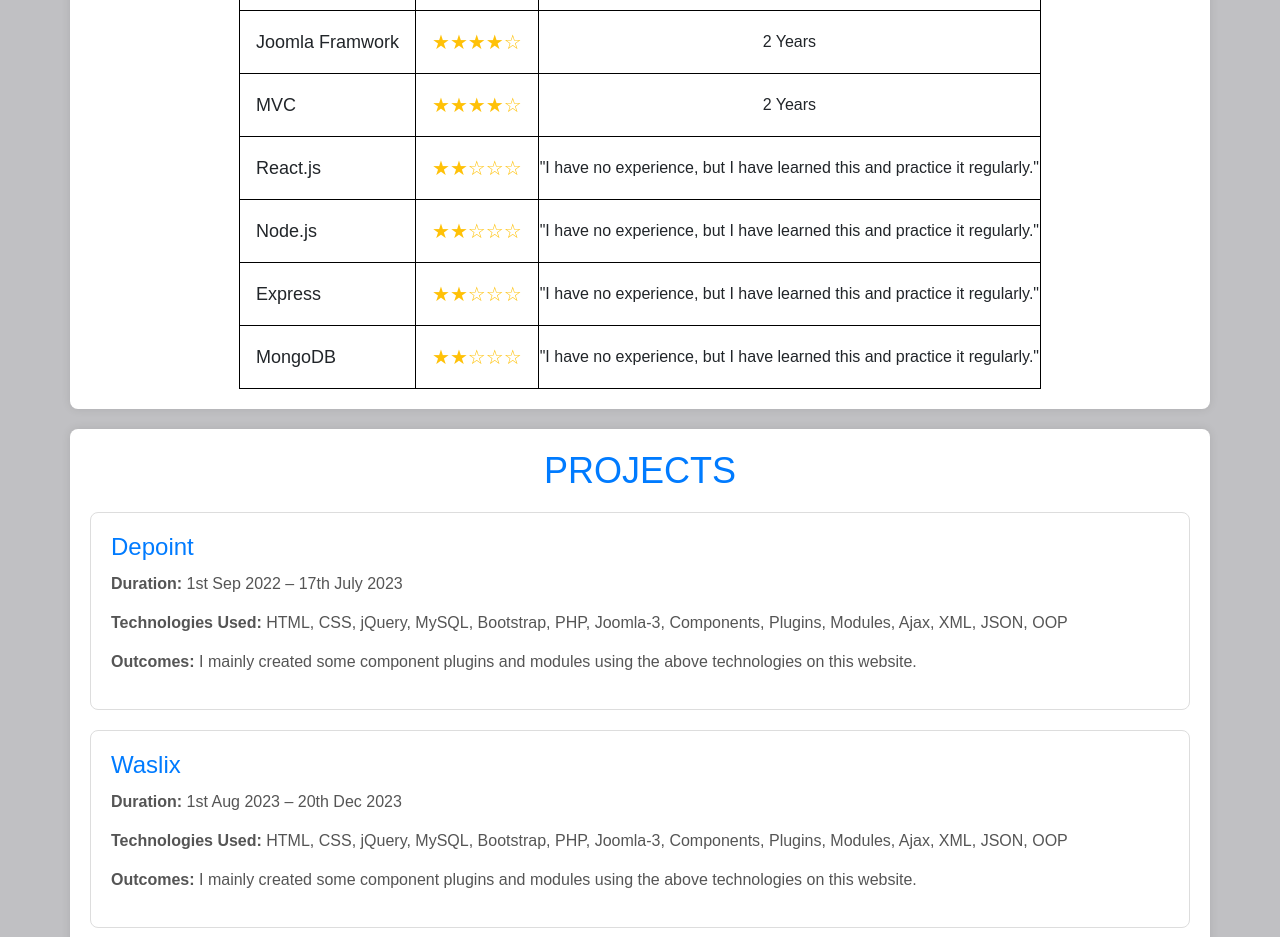
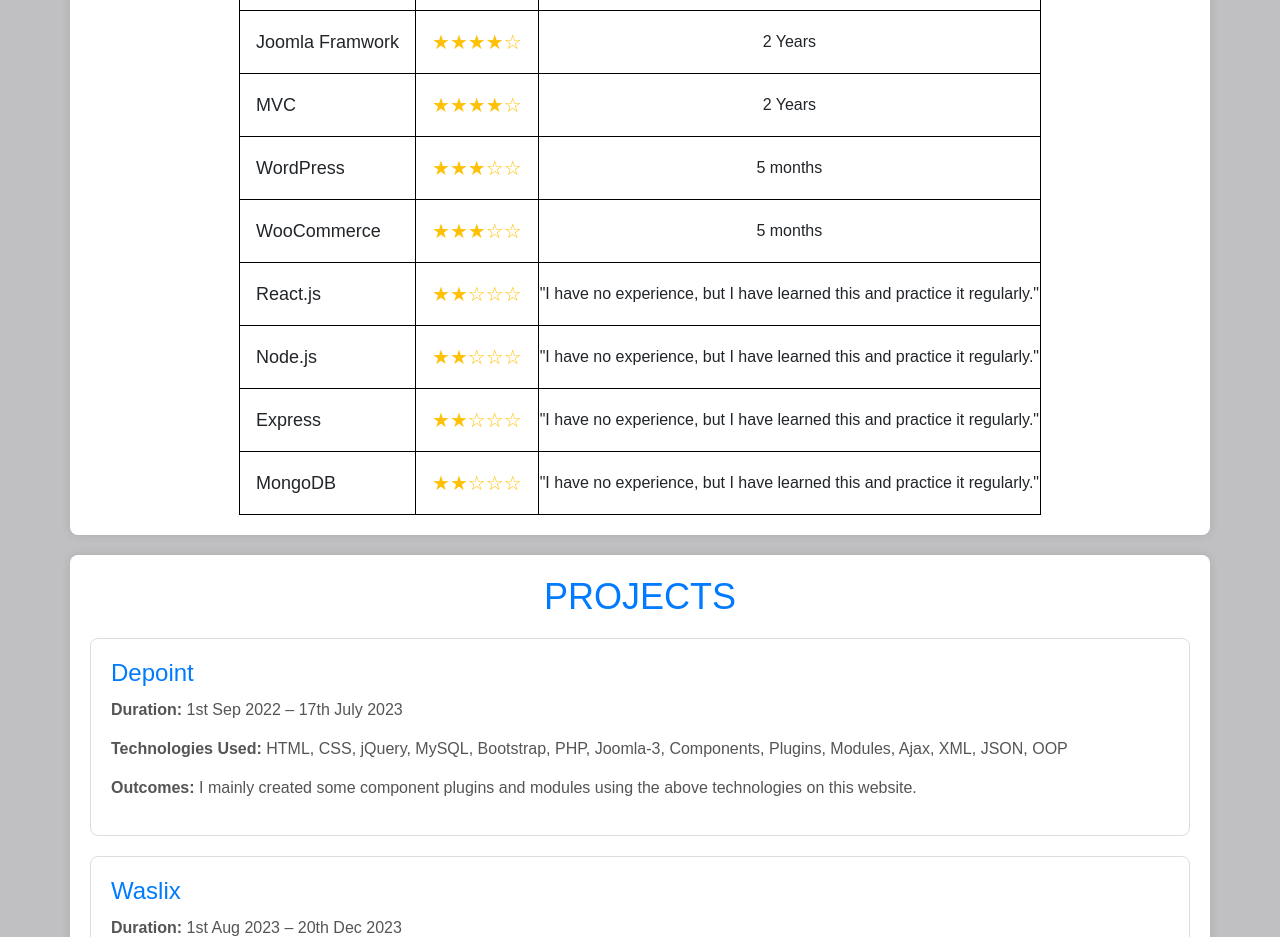
Before and after one commit to v4nagar/VishnuNagarResume, a plain HTML site: page index.html in a window 1280 px wide. Shown: the part 1660-2597 px from the top of the page. Drawn offline with nearby package versions, Linux system fonts and the light colour scheme.

Commit message:
Update index.html
wordpress and woocommerce

```diff
--- a/index.html
+++ b/index.html
@@ -568,6 +568,36 @@
                                 2 Years
                             </td>
                         </tr>
+                         <tr>
+                            <td>
+                                <div class="skill-item">
+                                    <div class="skill-name">WordPress</div>
+                                </div>
+                            </td>
+                            <td>
+                                <div class="skill-item">
+                                    <div class="stars">★★★☆☆</div>
+                                </div>
+                            </td>
+                            <td>
+                                5 months
+                            </td>
+                        </tr>
+                           <tr>
+                            <td>
+                                <div class="skill-item">
+                                    <div class="skill-name">WooCommerce</div>
+                                </div>
+                            </td>
+                            <td>
+                                <div class="skill-item">
+                                    <div class="stars">★★★☆☆</div>
+                                </div>
+                            </td>
+                            <td>
+                                5 months
+                            </td>
+                        </tr>
                         <tr>
                             <td>
                                 <div class="skill-item">
```
